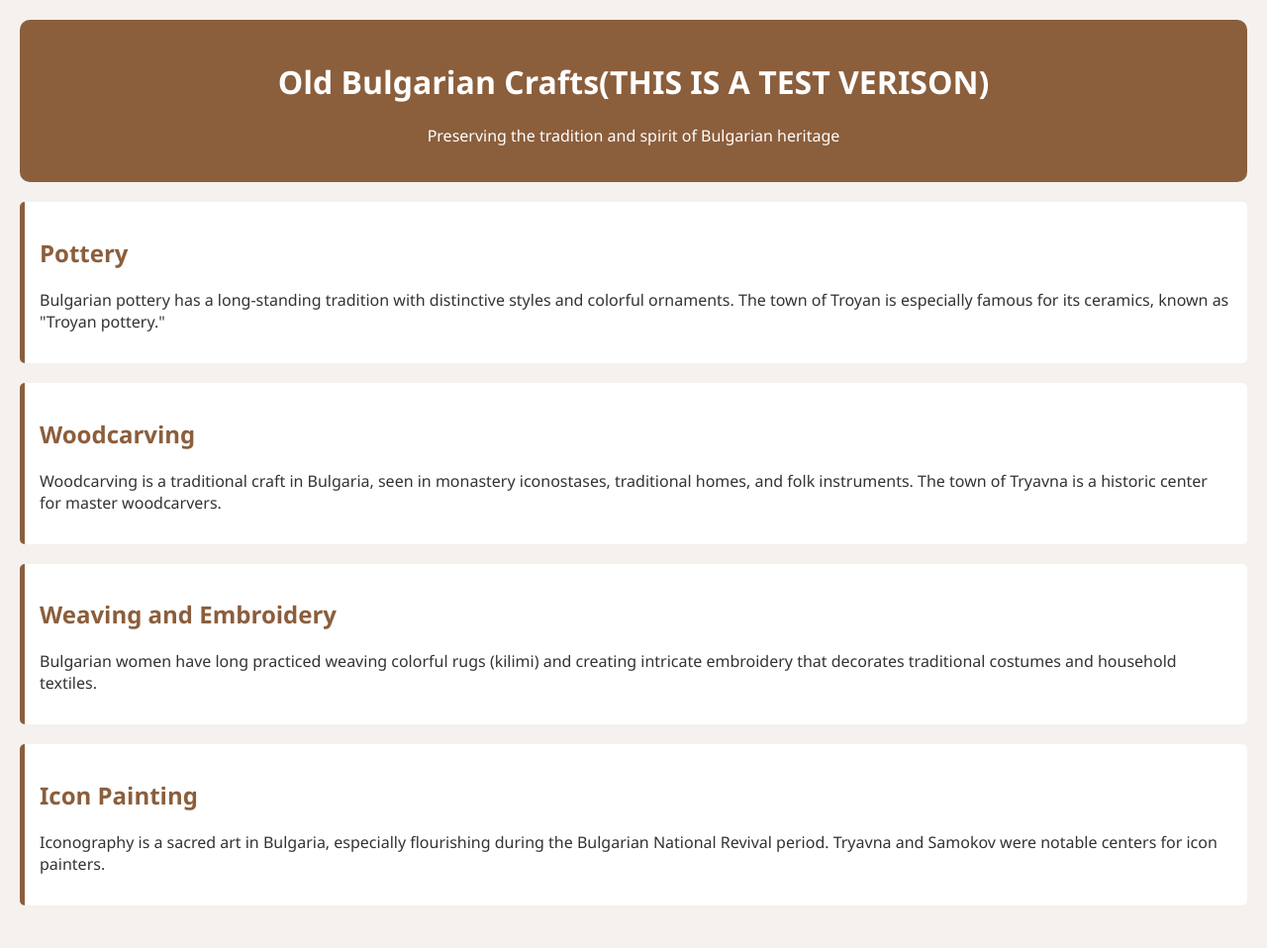
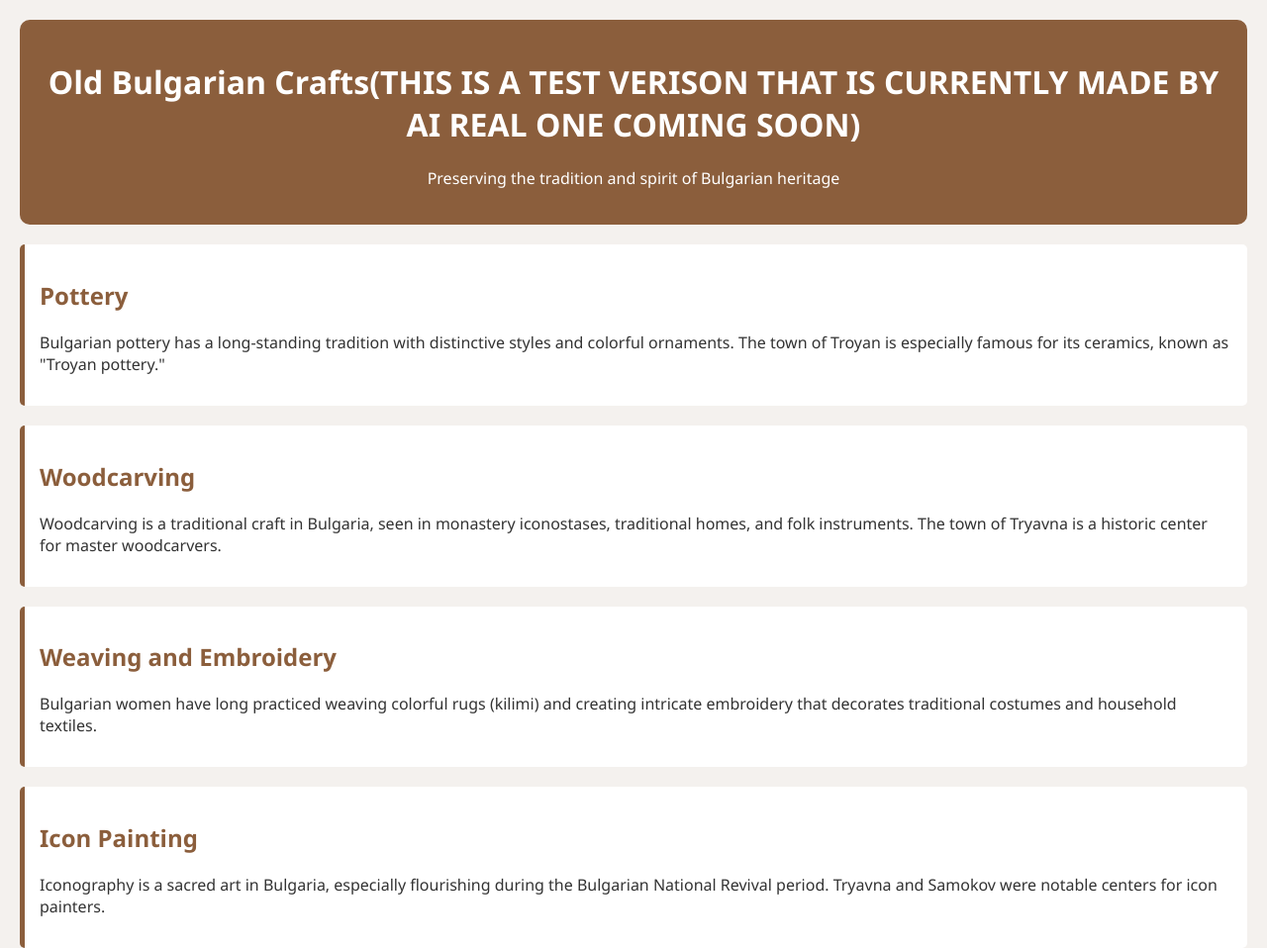
Before and after one commit to Shebek3000/craftsbg, a plain HTML site: page index.html in a window 1280 px wide. Shown: the whole page at 99% size. Drawn offline with Linux system fonts and the light colour scheme.

Commit message:
Update index.html

```diff
--- a/index.html
+++ b/index.html
@@ -39,7 +39,7 @@
 </head>
 <body>
   <header>
-    <h1>Old Bulgarian Crafts(THIS IS A TEST VERISON)</h1>
+    <h1>Old Bulgarian Crafts(THIS IS A TEST VERISON THAT IS CURRENTLY MADE BY AI REAL ONE COMING SOON)</h1>
     <p>Preserving the tradition and spirit of Bulgarian heritage</p>
   </header>
 
```
